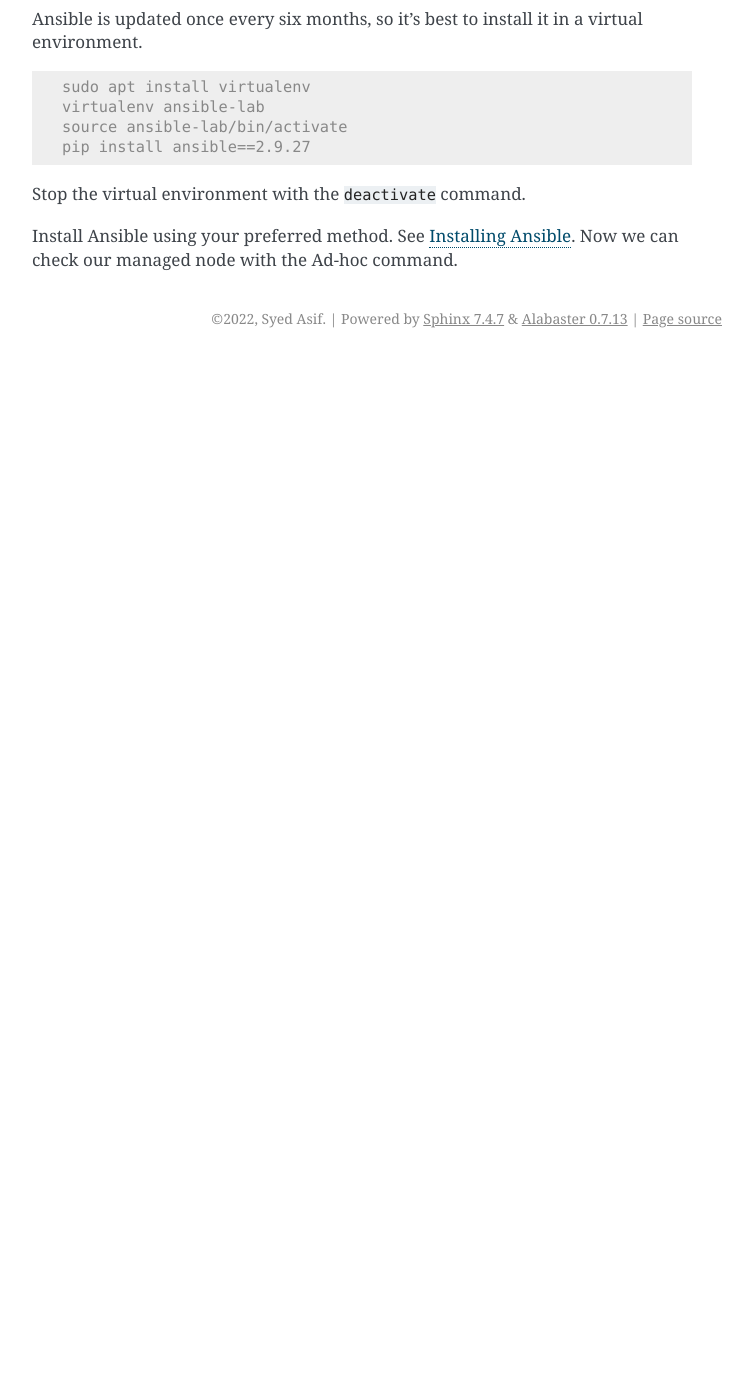
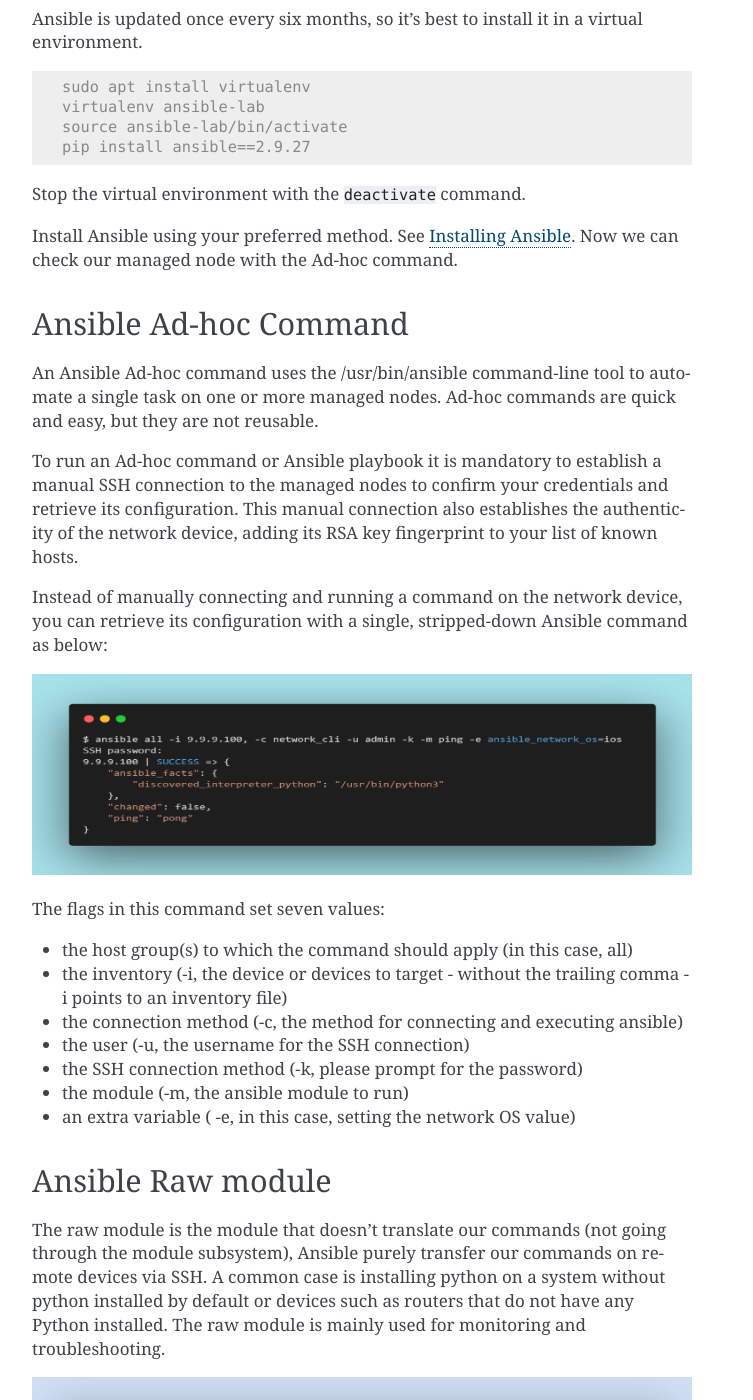
Before and after one commit to sydasif/ansible-book, a Sphinx documentation site: the page built from docs/source/book/installation.md, in a window 1280 px wide and 1400 px high, scrolled down 513 px. Shown: the whole window, without its empty margins (388-1141 px from the left). Built offline with Sphinx 7.4.7, drawn with Linux system fonts in a browser that asks for light colours; before the commit the page ends 900 px from its top, so only the background shows below that; some of the changed text lies outside the part shown.

Commit message:
update page and add it's images

````diff
--- a/docs/source/book/installation.md
+++ b/docs/source/book/installation.md
@@ -29,3 +29,47 @@ pip install ansible==2.9.27
 Stop the virtual environment with the `deactivate` command.
 
 Install Ansible using your preferred method. See [Installing Ansible](https://docs.ansible.com/ansible/2.9/installation_guide/intro_installation.html#installation-guide). Now we can check our managed node with the Ad-hoc command.
+
+## Ansible Ad-hoc Command
+
+An Ansible Ad-hoc command uses the /usr/bin/ansible command-line tool to automate a single task on one or more managed nodes. Ad-hoc commands are quick and easy, but they are not reusable.
+
+To run an Ad-hoc command or Ansible playbook it is mandatory to establish a manual SSH connection to the managed nodes to confirm your credentials and retrieve its configuration. This manual connection also establishes the authenticity of the network device, adding its RSA key fingerprint to your list of known hosts.
+
+Instead of manually connecting and running a command on the network device, you can retrieve its configuration with a single, stripped-down Ansible command as below:
+
+![ad-hoc-1](../images/ad-hoc-1.png)
+
+The flags in this command set seven values:
+
+- the host group(s) to which the command should apply (in this case, all)
+- the inventory (-i, the device or devices to target - without the trailing comma -i points to an inventory file)
+- the connection method (-c, the method for connecting and executing ansible)
+- the user (-u, the username for the SSH connection)
+- the SSH connection method (-k, please prompt for the password)
+- the module (-m, the ansible module to run)
+- an extra variable ( -e, in this case, setting the network OS value)
+
+## Ansible Raw module
+
+The raw module is the module that doesn’t translate our commands (not going through the module subsystem), Ansible purely transfer our commands on remote devices via SSH. A common case is installing python on a system without python installed by default or devices such as routers that do not have any Python installed. The raw module is mainly used for monitoring and troubleshooting.
+
+![raw-1](../images/raw-1.png)
+
+We probably don’t want to see every line of the output from “show version” command. So we can use grep, to filter, the name of the device and also the version.
+
+![raw-2](../images/raw-2.png)
+
+One more example:
+
+![raw-3](../images/raw-3.png)
+
+More practical examples are below:
+
+```console
+ansible all -m raw -u admin -a “show running-config | include username” -k
+ansible all -m raw -u admin -a “show ip interface brief” -k
+ansible all -m raw -u admin -a “show ip interface brief | exclude unass” -k
+ansible all -m raw -u admin -a “show arp” -k
+ansible all -m raw -u admin -a “show mac address-table | include ” -k
+```
````
Also changed, not shown: docs/source/images/ad-hoc-1.png (added), docs/source/images/raw-1.png (added), docs/source/images/raw-2.png (added), docs/source/images/raw-3.png (added).
